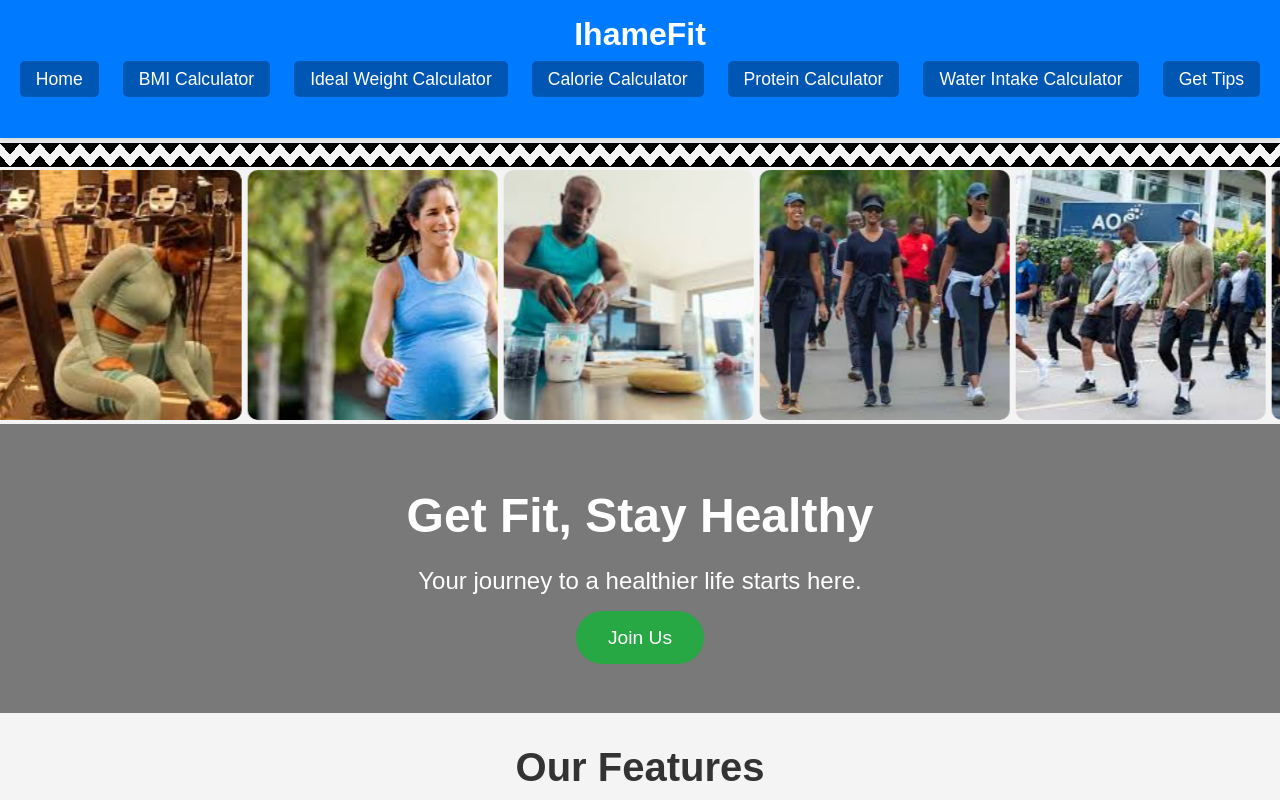
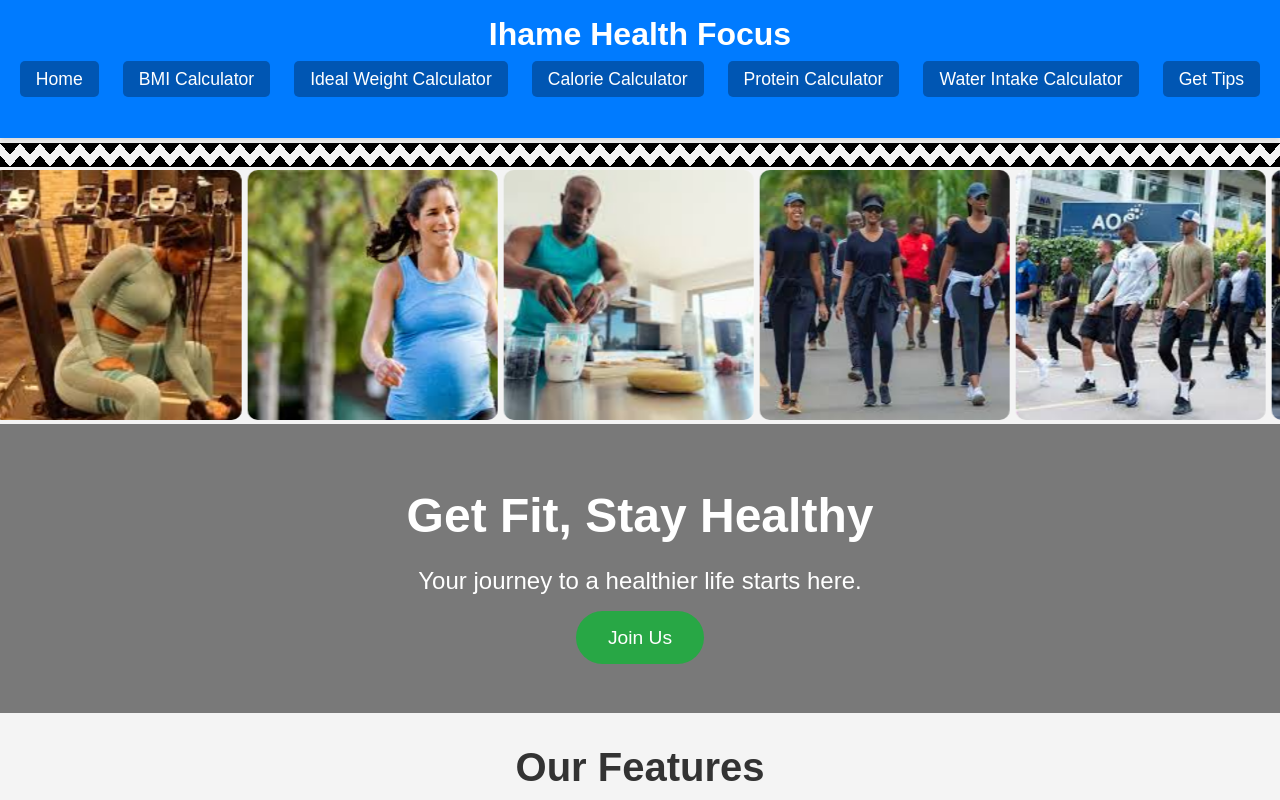
Before and after one commit to yvesmfura/Ihame-Fit-Health, a React (Vite) app: page / in a window 1280 px wide. Shown: the top 800 px of the page. Built offline with nearby package versions, Linux system fonts and the light colour scheme.

Commit message:
Updating

```diff
--- a/src/App.tsx
+++ b/src/App.tsx
@@ -37,7 +37,7 @@ const App: React.FC = () => {
     <ScrollToTop />
       <div className="app">
         <header className="header">
-          <h1>IhameFit</h1>
+          <h1>Ihame Health Focus</h1>
           <nav>
             <ul>
               <li><Link to="/">Home</Link></li>
```
